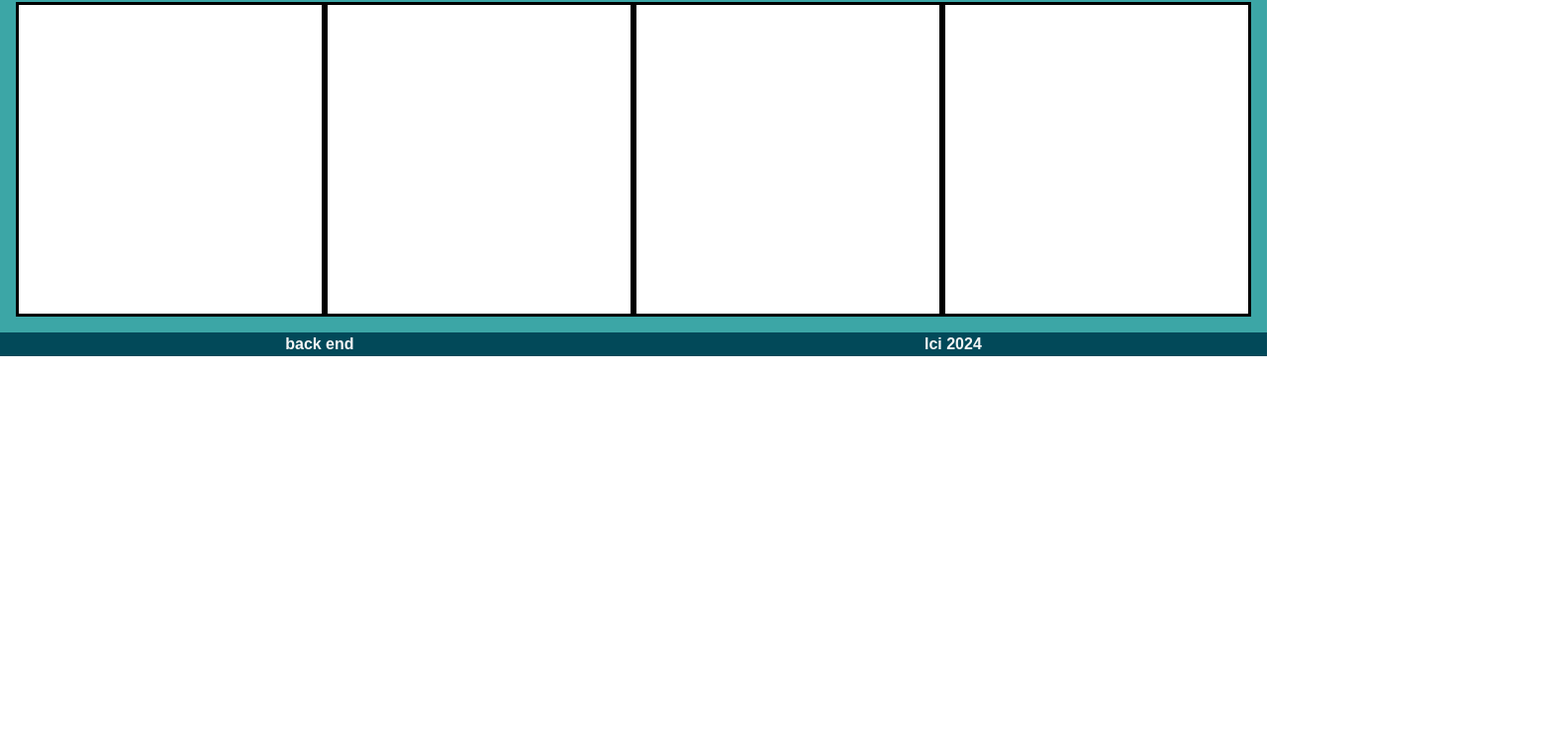
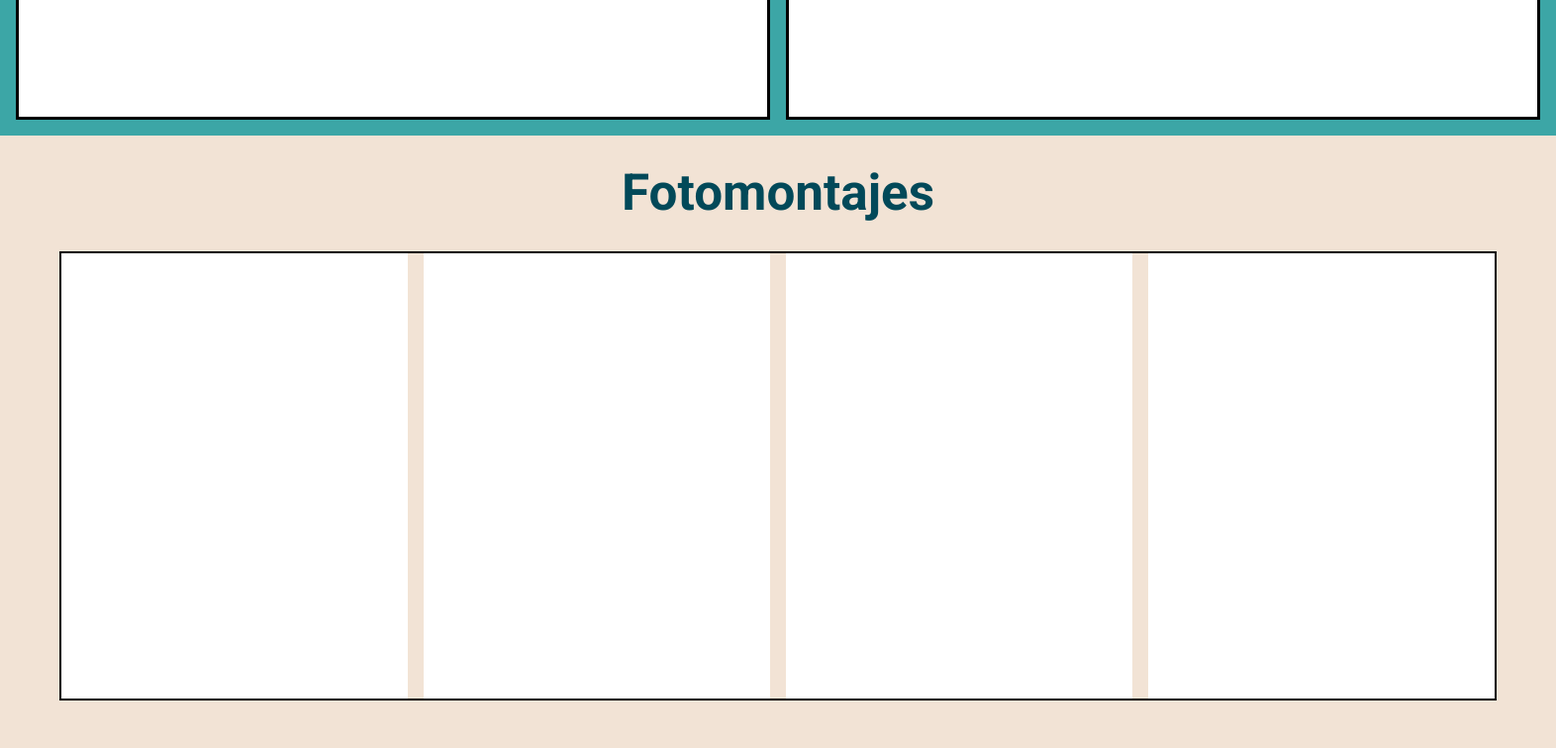
Before and after one commit to GustavoMunoz11/portfolio_blitz, a Vue app: page / in a window 1280 px wide. Shown: the part 1080-1836 px from the top of the page at 99% size, 1572 px wide, since content can reach past the window. Before the commit the page ends 1440 px from the top, so only its background shows below. Built offline with nearby package versions, Linux system fonts and the light colour scheme.

Commit message:
worksection siza

```diff
--- a/src/components/works/CardContainer.vue
+++ b/src/components/works/CardContainer.vue
@@ -8,10 +8,7 @@ import TheCard from './TheCard.vue';
       <TheCard name="carlos" />
       <TheCard name="pepe" />
       <TheCard name="Fercho" />
-      <TheCard name="Juana" />
-      <TheCard name="Sofia" />
-      <TheCard name="Olga" />
-      <TheCard name="Maria" />
+
     </div>
   </section>
 </template>
@@ -19,10 +16,10 @@ import TheCard from './TheCard.vue';
 <style scoped>
 .card-container {
   display: grid;
-  width: 500px;
-  height: 500px;
+  width: 100%;
+  height: 100%;
   border: 2px solid black;
-  grid-template-columns: 1fr 1fr;
+  grid-template-columns: repeat(4, 1fr);
   justify-content: center;
   justify-items: center;
   align-content: center;
--- a/src/components/works/TheCard.vue
+++ b/src/components/works/TheCard.vue
@@ -12,11 +12,12 @@ const props = defineProps({
 
 <style scoped>
 .card-mod {
-  width: 200px;
-  height: 100px;
-  background: pink;
+  width: 350px;
+  height: 450px;
+  background: white;
   align-content: center;
   justify-content: center;
+  padding: 30px;
 }
 
 .name {
--- a/src/components/works/WorkSection.vue
+++ b/src/components/works/WorkSection.vue
@@ -1,10 +1,11 @@
 <script setup>
-
+import CardContainer from './CardContainer.vue';
 </script>
 
 <template>
 <section>
 <h1>Fotomontajes</h1>
+<CardContainer />
 </section>
 
 </template>
@@ -13,6 +14,7 @@
 
 section {
     background-color: var(--color-third);
+    padding: 30px;
 }
 
 h1 {
```
